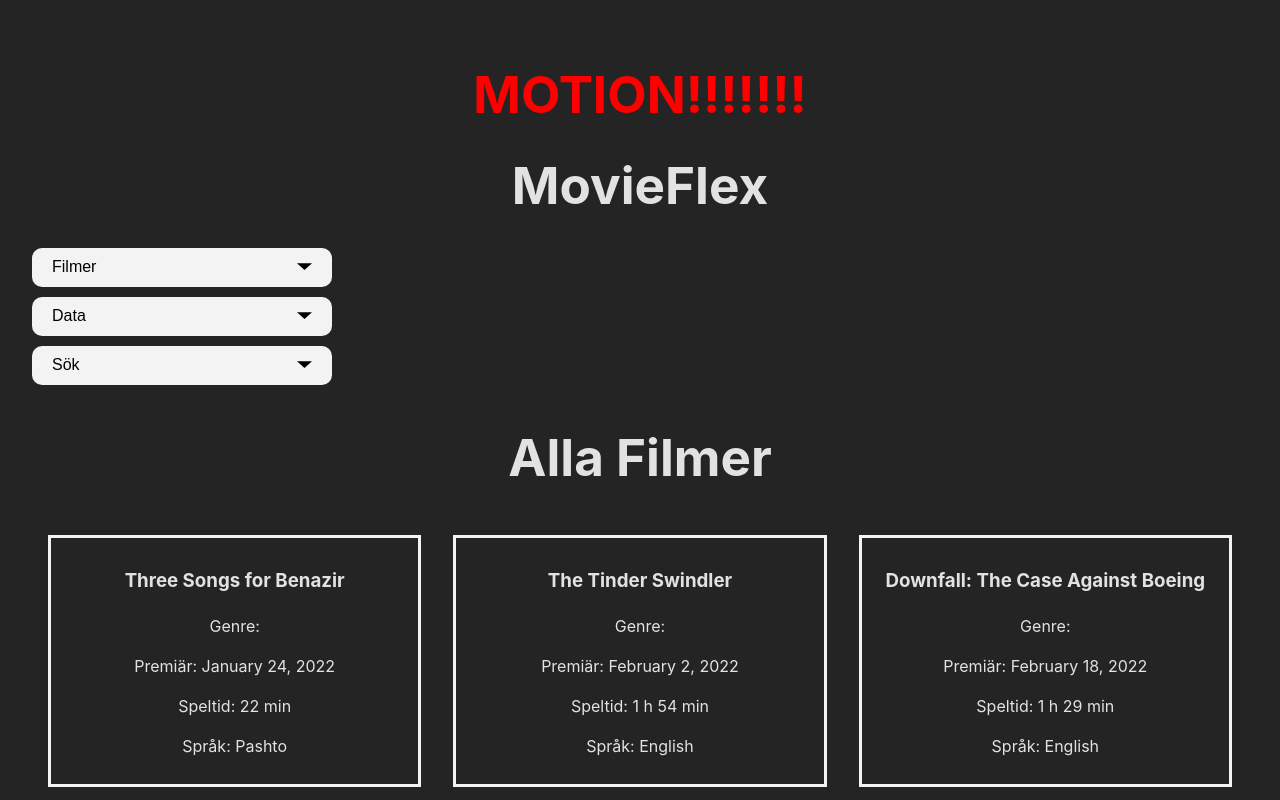
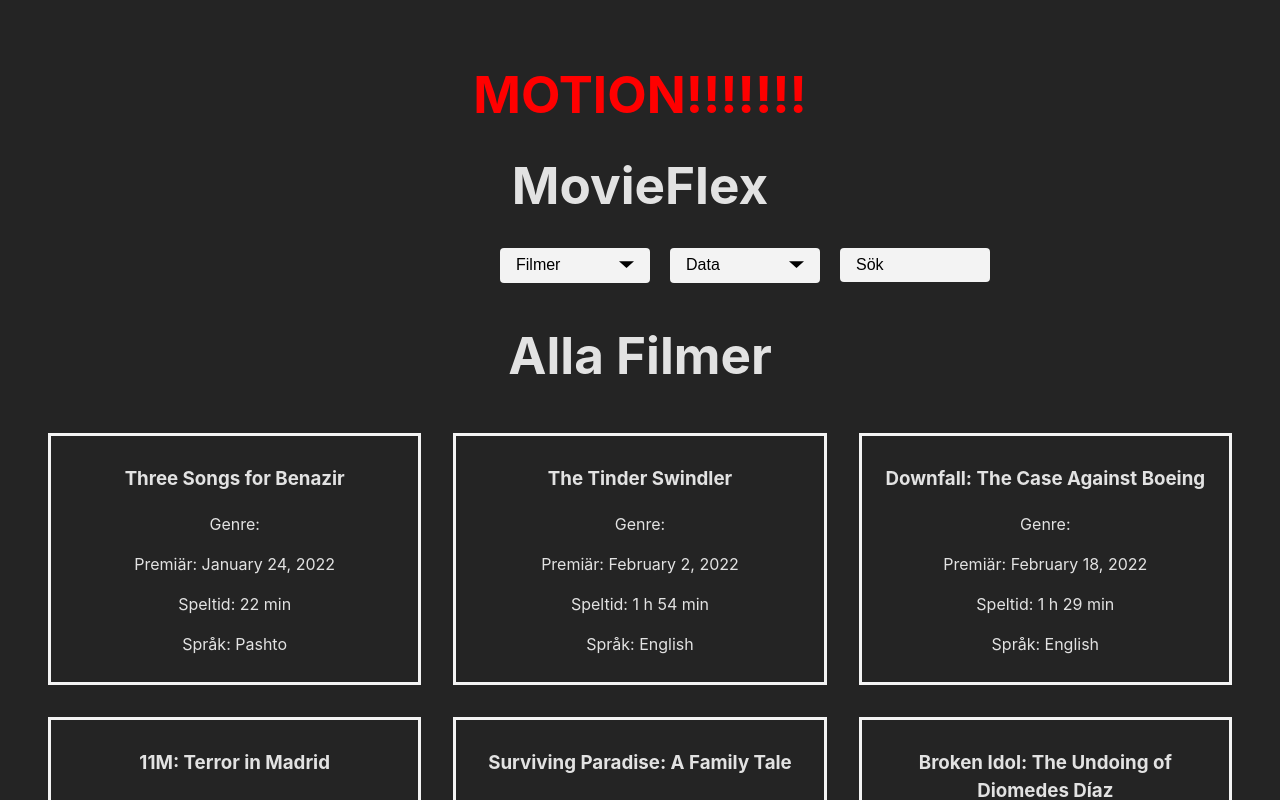
Before and after one commit to forslunddavid/ux_ui, a React (Vite) app: page / in a window 1280 px wide. Shown: the top 800 px of the page. Built offline with nearby package versions, Linux system fonts and the light colour scheme.

Commit message:
navbar + searchbutton

```diff
--- a/src/App.css
+++ b/src/App.css
@@ -42,13 +42,34 @@
 }
 
 .menu {
-	/* background-color: #f3f3f3; */
 	color: #242424;
-	width: 300px;
 	display: flex;
 	flex-direction: row;
-	flex-wrap: wrap;
-	/* align-content: center; */
+	justify-content: space-between;
+	width: 300px;
+}
+
+.menu-button {
+	display: flex;
+	flex-direction: column;
+	align-items: center;
+}
+
+.menu-button > button {
+	background-color: #f3f3f3;
+	border: none;
+	padding: 0.5em 1em;
+	border-radius: 4px;
+	font-size: 16px;
+	cursor: pointer;
+	display: flex;
+	width: 150px;
+	justify-content: space-between;
+	margin: 0px 10px 10px 10px;
+}
+
+.navbar {
+	display: flex;
 	justify-content: center;
 }
 
@@ -59,14 +80,16 @@
 }
 
 .menu ul.open {
+	width: auto;
 	display: flex;
+	flex-direction: column;
 }
 
 .menu > button {
 	background-color: #f3f3f3;
 	border: none;
-	border-radius: 10px;
-	padding: 10px 20px;
+	padding: 0.5em 1em;
+	border-radius: 4px;
 	font-size: 16px;
 	cursor: pointer;
 	width: 100%;
@@ -75,6 +98,7 @@
 	display: flex;
 	justify-content: space-between;
 	align-items: center;
+	position: relative; /* Use relative positioning for the buttons */
 }
 
 .red {
--- a/src/components/nav.jsx
+++ b/src/components/nav.jsx
@@ -1,6 +1,5 @@
 import { useState } from "react"
 import { motion } from "framer-motion"
-import "../App.css"
 
 const itemVariants = {
 	open: {
@@ -15,13 +14,15 @@
 	},
 }
 
-function Nav() {
+function Nav({ setShowMovies, setShowSearch }) {
 	const [filmsOpen, setFilmsOpen] = useState(false)
 	const [dataOpen, setDataOpen] = useState(false)
 	const [searchOpen, setSearchOpen] = useState(false)
 
 	return (
+		<div className="navbar">
 			<motion.nav initial={false} className="menu">
+				<div className={`menu-button ${filmsOpen ? "open" : ""}`}>
 					<motion.button
 						whileTap={{ scale: 0.97 }}
 						onClick={() => setFilmsOpen(!filmsOpen)}
@@ -40,8 +41,9 @@
 							</svg>
 						</motion.div>
 					</motion.button>
+
 					<motion.ul
-				className={filmsOpen ? "open" : ""}
+						className={`menu ul ${filmsOpen ? "open" : ""}`}
 						animate={filmsOpen ? "open" : "closed"}
 						variants={{
 							open: {
@@ -65,11 +67,18 @@
 						}}
 						style={{ pointerEvents: filmsOpen ? "auto" : "none" }}
 					>
-				<motion.li variants={itemVariants}>Alla Filmer </motion.li>
-				<motion.li variants={itemVariants}>Filmer </motion.li>
-				<motion.li variants={itemVariants}>Specials </motion.li>
-				<motion.li variants={itemVariants}>Dokumentärer </motion.li>
+						<motion.li variants={itemVariants}>
+							Alla Filmer
+						</motion.li>
+						<motion.li variants={itemVariants}>Filmer</motion.li>
+						<motion.li variants={itemVariants}>Specials</motion.li>
+						<motion.li variants={itemVariants}>
+							Dokumentärer
+						</motion.li>
 					</motion.ul>
+				</div>
+
+				<div className="menu-button">
 					<motion.button
 						whileTap={{ scale: 0.97 }}
 						onClick={() => setDataOpen(!dataOpen)}
@@ -88,8 +97,9 @@
 							</svg>
 						</motion.div>
 					</motion.button>
+
 					<motion.ul
-				className={dataOpen ? "open" : ""}
+						className={`menu ul ${dataOpen ? "open" : ""}`}
 						animate={dataOpen ? "open" : "closed"}
 						variants={{
 							open: {
@@ -113,30 +123,28 @@
 						}}
 						style={{ pointerEvents: dataOpen ? "auto" : "none" }}
 					>
-				<motion.li variants={itemVariants}>Språk </motion.li>
-				<motion.li variants={itemVariants}>Releasedatum </motion.li>
-				<motion.li variants={itemVariants}>Längd </motion.li>
-				<motion.li variants={itemVariants}>Genre </motion.li>
+						<motion.li variants={itemVariants}>Språk</motion.li>
+						<motion.li variants={itemVariants}>
+							Releasedatum
+						</motion.li>
+						<motion.li variants={itemVariants}>Längd</motion.li>
+						<motion.li variants={itemVariants}>Genre</motion.li>
 					</motion.ul>
+				</div>
+
+				<div className="menu-button">
 					<motion.button
 						whileTap={{ scale: 0.97 }}
-				onClick={() => searchOpen(!searchOpen)}
+						onClick={() => {
+							setShowSearch(true)
+							setShowMovies(false)
+						}}
 					>
 						Sök
-				<motion.div
-					variants={{
-						open: { rotate: 180 },
-						closed: { rotate: 0 },
-					}}
-					transition={{ duration: 0.2 }}
-					style={{ originY: 0.55 }}
-				>
-					<svg width="15" height="15" viewBox="0 0 20 20">
-						<path d="M0 7 L 20 7 L 10 16" />
-					</svg>
-				</motion.div>
 					</motion.button>
+				</div>
 			</motion.nav>
+		</div>
 	)
 }
 
```
Lines whose indentation alone changed are shown as unchanged.
